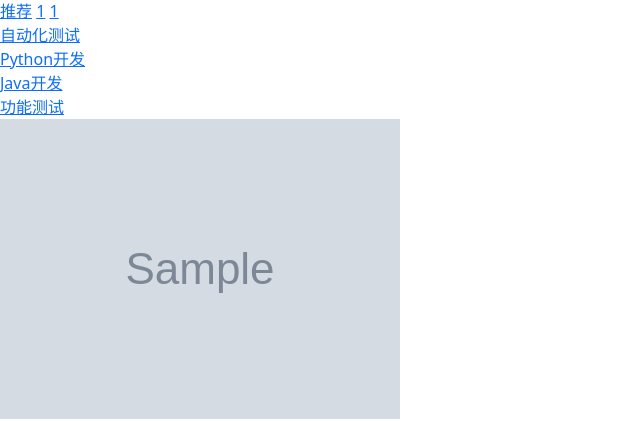
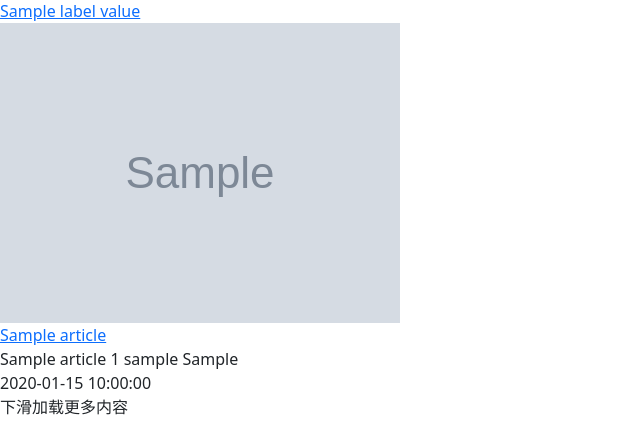
Before and after one commit to powfuovo/mumunote, a Flask app: template template/index.html in a window 1280 px wide. Shown: the part 655-1076 px from the top of the page, without its empty margins (0-640 px from the left). Run offline with Flask 3, Linux system fonts and the light colour scheme; the template is opened without the code that fills it: most values are stand-ins (such as "Sample title", 1, 10 or a date in 2020); grey boxes marked "Sample" are stand-in pictures; parts of the project's set-up code (start-up, migrations or seed data) failed here and were passed over; some libraries are stand-ins or nearby versions.

Commit message:
left-menu

```diff
--- a/template/index.html
+++ b/template/index.html
@@ -4,15 +4,11 @@
         {% include 'public/sub-header.html' %}
 			<div class="article-container clearfix">
 				<div class="left-menu fl">
-					<div class="selected">
-            <a href="">推荐</a>
-            <a href="">{{start_num}}</a>
-            <a href="">{{end_num}}</a>
-          </div>
-					<div><a href="">自动化测试</a></div>
-					<div><a href="">Python开发</a></div>
-					<div><a href="">Java开发</a></div>
-					<div><a href="">功能测试</a></div>
+					{% for label_name,label_value in label_types.items() %}
+					<div class="{{label_value.selected}}">
+						<a href="?page=1&article_type={{label_name}}">{{label_value.name}}</a>
+					</div>
+					{% endfor %}
 				</div>
 				<div class="article-warpper fl">
 					<div class="article-inner">
```
Also changed, not shown: controller/index.py (+6 -1 lines).
